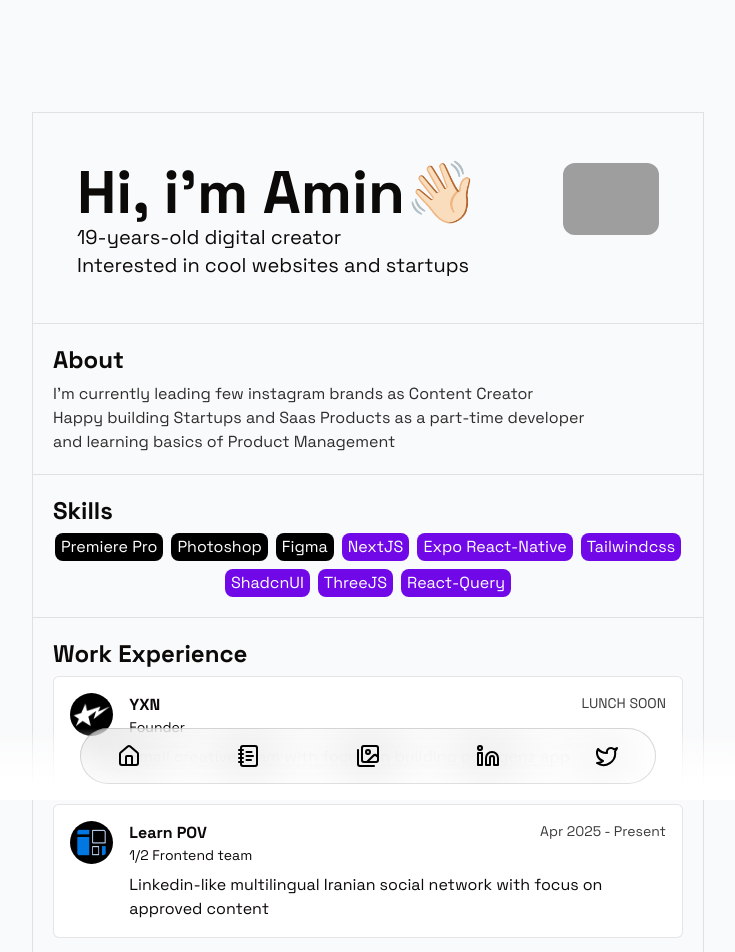
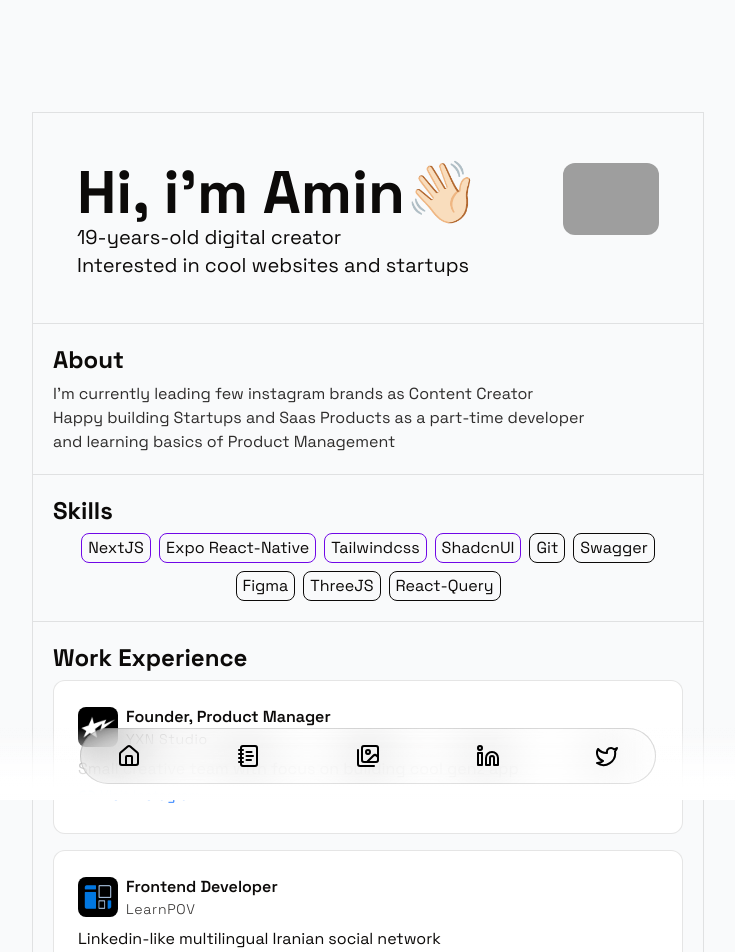
Before and after one commit to cwpslxck/cwpslxck, a Next.js app: page / in a window 1280 px wide. Shown: the top 952 px of the page, without its empty margins (272-1007 px from the left). Built offline with nearby package versions, Linux system fonts and the light colour scheme; grey boxes are pictures that could not be loaded.

Commit message:
Design: update smt

```diff
--- a/Components/sections/skills.tsx
+++ b/Components/sections/skills.tsx
@@ -2,26 +2,27 @@
 import Section from "../section";
 
 function Skills() {
-  const marketing_skills = ["Premiere Pro", "Photoshop", "Figma"];
-  const web_skills = [
+  const soft_skills = ["Git", "Swagger", "Figma", "ThreeJS", "React-Query"];
+  const hard_skills = [
     "NextJS",
     "Expo React-Native",
     "Tailwindcss",
     "ShadcnUI",
-    "ThreeJS",
-    "React-Query",
   ];
   return (
     <Section title="Skills">
       <div className="w-full flex justify-center flex-wrap gap-2">
-        {marketing_skills.map((s, i) => (
-          <div className="px-1.5 py-0.5 bg-black rounded-lg text-white" key={i}>
+        {hard_skills.map((s, i) => (
+          <div
+            className="px-1.5 py-0.5 border hover:bg-violet-600 hover:text-white duration-300 border-violet-700 rounded-lg"
+            key={i}
+          >
             {s}
           </div>
         ))}
-        {web_skills.map((s, i) => (
+        {soft_skills.map((s, i) => (
           <div
-            className="px-1.5 py-0.5 bg-violet-700 rounded-lg text-white"
+            className="px-1.5 py-0.5 border hover:bg-black hover:text-white rounded-lg duration-300"
             key={i}
           >
             {s}
--- a/Components/sections/status.tsx
+++ b/Components/sections/status.tsx
@@ -4,8 +4,7 @@
 function Status() {
   return (
     <Section>
-      <p className="text-center font-bold">SOCIAL MEDIA STATUS</p>
-      <div className="pt-8 grid grid-cols-1 md:grid-cols-2 gap-12">
+      <div className="py-4 grid grid-cols-1 md:grid-cols-2 gap-12">
         <div className="flex justify-center items-center flex-col">
           <div className="text-7xl font-extrabold tracking-tight drop-shadow-xl">
             +160
--- a/Components/sections/work.tsx
+++ b/Components/sections/work.tsx
@@ -2,65 +2,48 @@
 import Link from "next/link";
 import React from "react";
 import Section from "../section";
+import { WORK_ITEMS } from "@/constants/items";
+import { Link2Icon } from "lucide-react";
 
 function Work() {
   return (
     <Section classNameWrapper="flex flex-col gap-4" title="Work Experience">
-      <Link
-        href={"https://instagram.com/yxnstudio"}
-        target="_blank"
-        className="w-full border bg-white border-black/10 rounded-md min-h-28 flex justify-between items-start p-4 gap-4  "
-      >
-        <div className="w-12">
-          <Image
-            draggable="false"
-            className="rounded-full aspect-square object-contain"
-            alt="Brand Picture"
-            src={"/images/yxn.jpg"}
-            width={60}
-            height={60}
-          />
+      {WORK_ITEMS.map((item, i) => (
+        <div
+          key={i}
+          className="flex flex-col w-full group justify-center items-center gap-2 bg-white p-6 border border-black/10 rounded-xl hover:translate-y-[1px] duration-300"
+        >
+          <div className="flex w-full justify-between">
+            <div className="flex items-center gap-2">
+              <Image
+                src={item.image}
+                alt={item.compony}
+                width={30}
+                height={30}
+                className="size-10 rounded-lg"
+              />
+              <div className="flex flex-col">
+                <span className="font-semibold">{item.position}</span>
+                <span className="tracking-wider text-sm font-extralight opacity-85">
+                  {item.compony}
+                </span>
+              </div>
+            </div>
+          </div>
+          <div className="w-full">
+            <p>{item.description}</p>
+            <Link
+              className="self-start py-1 gap-1 flex justify-start text-blue-500 items-center text-sm"
+              target="_blank"
+              href={item.link.href}
+            >
+              <Link2Icon size={18} />
+              {"Visit "}
+              {item.link.title}
+            </Link>
+          </div>
         </div>
-        <div className="w-full h-full">
-          <div className="w-full justify-between flex pb-2">
-            <div>
-              <p className="font-extrabold">YXN</p>
-              <p className="text-sm">Founder</p>
-            </div>
-            <div className="text-sm opacity-80">LUNCH SOON</div>
-          </div>
-          <p>Small creative team with focus on building cool genz app</p>
-        </div>
-      </Link>
-      <Link
-        href={"https://website.learnpov.com"}
-        target="_blank"
-        className="w-full border bg-white border-black/10 rounded-md min-h-28 flex justify-between items-start p-4 gap-4  "
-      >
-        <div className="w-12">
-          <Image
-            draggable="false"
-            className="rounded-full aspect-square object-contain"
-            alt="Brand Picture"
-            src={"/images/learnpov.jpg"}
-            width={60}
-            height={60}
-          />
-        </div>
-        <div className="w-full h-full">
-          <div className="w-full justify-between flex pb-2">
-            <div>
-              <p className="font-extrabold">Learn POV</p>
-              <p className="text-sm">1/2 Frontend team</p>
-            </div>
-            <div className="text-sm opacity-80">Apr 2025 - Present</div>
-          </div>
-          <p>
-            Linkedin-like multilingual Iranian social network with focus on
-            approved content
-          </p>
-        </div>
-      </Link>
+      ))}
     </Section>
   );
 }
--- a/app/(pages)/gallery/page.tsx
+++ b/app/(pages)/gallery/page.tsx
@@ -1,10 +1,10 @@
-import { GALLERY_ITEMS } from "@/constants/gallery";
+import { GALLERY_ITEMS } from "@/constants/items";
 import Image from "next/image";
 
 export default async function GalleryPage() {
   return (
     <div className="px-5 py-8">
-      <div className="columns-2 space-y-4 gap-4">
+      <div className="columns-1 md:columns-2 space-y-4 gap-4">
         {GALLERY_ITEMS.map((item, i) => (
           <div
             key={i}
--- a/constants/gallery.ts
+++ /dev/null
@@ -1,26 +0,0 @@
-export const GALLERY_ITEMS = [
-  {
-    title: "UI post card design for @TRXPFA",
-    url: "/gallery/2.png",
-  },
-  {
-    title: "Logo design for @YXNSTUDIO",
-    url: "/gallery/3.png",
-  },
-  {
-    title: "Sticker design for @VLONEFARSI",
-    url: "/gallery/4.png",
-  },
-  {
-    title: "Character design for personal brand",
-    url: "/gallery/5.jpg",
-  },
-  {
-    title: "Hiring slide banner for @YXNSTUDIO",
-    url: "/gallery/6.png",
-  },
-  {
-    title: "Story banner for FINGER CODER: CODE NEST",
-    url: "/gallery/7.png",
-  },
-];
--- /dev/null
+++ b/constants/items.ts
@@ -0,0 +1,45 @@
+export const GALLERY_ITEMS = [
+  {
+    title: "UI post card design for @TRXPFA",
+    url: "/gallery/2.png",
+  },
+  {
+    title: "Logo design for @YXNSTUDIO",
+    url: "/gallery/3.png",
+  },
+  {
+    title: "Sticker design for @VLONEFARSI",
+    url: "/gallery/4.png",
+  },
+  {
+    title: "Character design for personal brand",
+    url: "/gallery/5.jpg",
+  },
+  {
+    title: "Hiring slide banner for @YXNSTUDIO",
+    url: "/gallery/6.png",
+  },
+  {
+    title: "Story banner for FINGER CODER: CODE NEST",
+    url: "/gallery/7.png",
+  },
+];
+
+export const WORK_ITEMS = [
+  {
+    compony: "YXN Studio",
+    position: "Founder, Product Manager",
+    description: "Small creative team with focus on building cool genz app",
+    image: "/images/yxn.jpg",
+    date: "LUNCH SOON",
+    link: { title: "Instagram", href: "https://instagram.com/yxnstudio" },
+  },
+  {
+    compony: "LearnPOV",
+    position: "Frontend Developer",
+    description: "Linkedin-like multilingual Iranian social network",
+    image: "/images/learnpov.jpg",
+    date: "Apr 2025 - Present",
+    link: { title: "App", href: "https://learnpov.com" },
+  },
+];
```
